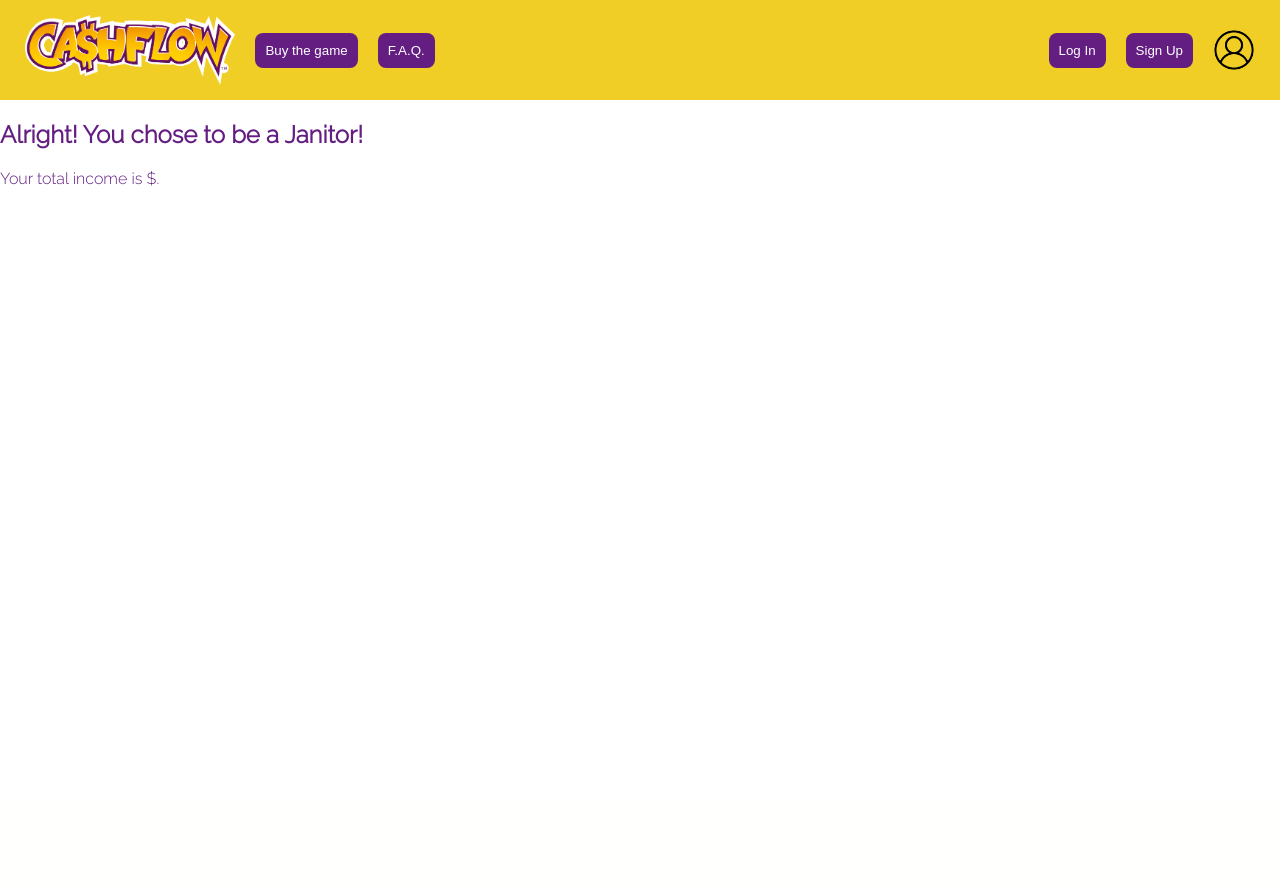
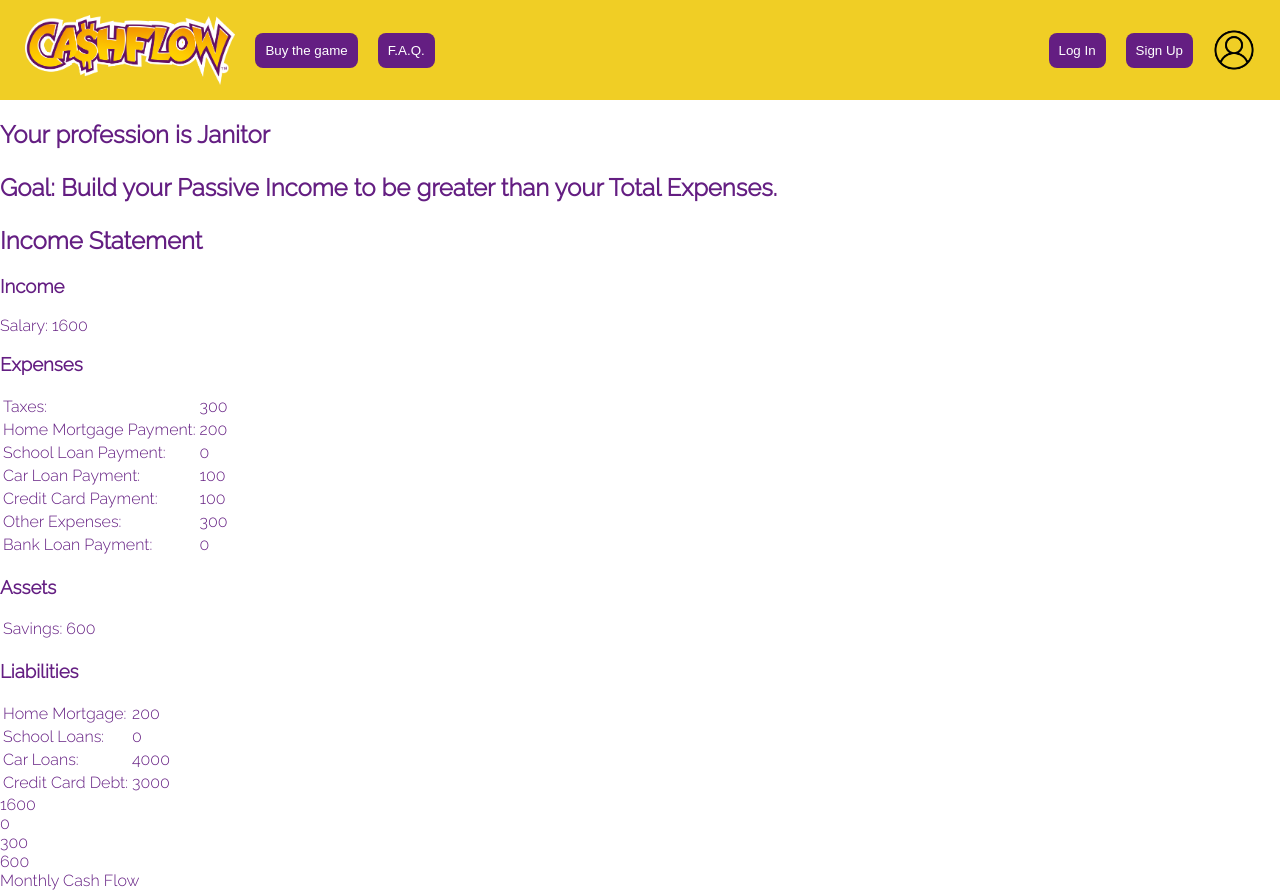
Before and after one commit to ZinoM21/cashflow, a Flask app: page /playing/janitor in a window 1280 px wide. Before the commit the page ends 186 px from the top, so only its background shows below. Run offline with Flask 2, Linux system fonts and the light colour scheme.

Commit message:
First content for playing_job.html

```diff
--- a/app/templates/playing_job.html
+++ b/app/templates/playing_job.html
@@ -6,13 +6,175 @@
 
 {% block main %}
 
-    <section>
-        <h1>
-            Alright! You chose to be a {{ jobs[job]["name"] }}!
-        </h1>
-        <p>
-            Your total income is ${{ jobs[job]["income"]}}.
-        </p>
-    </section>
+    <div>
+        <section class="content_head">
+            <h1>
+                <span id="your_profession">
+                    Your profession is
+                </span>
+                <span id="profession">
+                    {{ jobs[job]["name"] }}
+                </span>
+                <p id="goal">
+                    Goal: Build your <strong>Passive Income</strong> to be greater than your <strong>Total Expenses</strong>.
+                </p>
+            </h1>
+        </section>
+        <section id="content_body">
+            <h2>
+                Income Statement
+            </h2>
+            <div class="overview" id="income">
+                <h3>
+                    Income
+                </h3>
+                <table>
+                    <tr>
+                        Salary:
+                    </tr>
+                    <tr>
+                        {{ jobs[job]["salary"] }}
+                    </tr>
+                </table>
+            </div>
+            <div class="overview" id="expenses">
+                <h3>
+                    Expenses
+                </h3>
+                <table>
+                    <tr>
+                        <td>
+                            Taxes:
+                        </td>
+                        <td>
+                            {{ jobs[job]["tax"] }}
+                        </td>
+                    </tr>
+                    <tr>
+                        <td>
+                            Home Mortgage Payment:
+                        </td>
+                        <td>
+                            {{ jobs[job]["home_mortgage_payment"] }}
+                        </td>
+                    </tr>
+                    <tr>
+                        <td>
+                            School Loan Payment:
+                        </td>
+                        <td>
+                            {{ jobs[job]["school_loan_payment"] }}
+                        </td>
+                    </tr>
+                    <tr>
+                        <td>
+                            Car Loan Payment:
+                        </td>
+                        <td>
+                            {{ jobs[job]["car_loan_payment"] }}
+                        </td>
+                    </tr>
+                    <tr>
+                        <td>
+                            Credit Card Payment:
+                        </td>
+                        <td>
+                            {{ jobs[job]["credit_card_payment"] }}
+                        </td>
+                    </tr>
+                    <tr>
+                        <td>
+                            Other Expenses:
+                        </td>
+                        <td>
+                            {{ jobs[job]["other_expenses"] }}
+                        </td>
+                    </tr>
+                    <tr>
+                        <td>
+                            Bank Loan Payment:
+                        </td>
+                        <td>
+                            {{ jobs[job]["bank_loan_payment"] }}
+                        </td>
+                    </tr>
+                </table>
+            </div>
+            <div class="overview" id="assets">
+                <h3>
+                    Assets
+                </h3>
+                <table>
+                    <tr>
+                        <td>
+                            Savings:
+                        </td>
+                        <td>
+                            {{ jobs[job]["savings"] }}
+                        </td>
+                    </tr>
+                </table>
+            </div>
+            <div class="overview" id="liabilities">
+                <h3>
+                    Liabilities
+                </h3>
+                <table>
+                    <tr>
+                        <td>
+                            Home Mortgage:
+                        </td>
+                        <td>
+                            {{ jobs[job]["home_mortgage_payment"] }}
+                        </td>
+                        <tr>
+                            <td>
+                                School Loans:
+                            </td>
+                            <td>
+                                {{ jobs[job]["school_loans"] }}
+                            </td>
+                        </tr>
+                        <tr>
+                            <td>
+                                Car Loans:
+                            </td>
+                            <td>
+                                {{ jobs[job]["car_loans"] }}
+                            </td>
+                        </tr>
+                        <tr>
+                            <td>
+                                Credit Card Debt:
+                            </td>
+                            <td>
+                                {{ jobs[job]["credit_card_debt"] }}
+                            </td>
+                        </tr>
+                    </tr>
+                </table>
+            </div>
+            <div id="calc">
+                <div class="num_box thin">
+                    {{ jobs[job]["salary"] }}
+                </div>
+                <div class="num_box thick">
+                    {{ jobs[job]["cashflow"] }}
+                </div>
+                <div class="num_box thin">
+                    {{ jobs[job]["income"] }}
+                </div>
+                <div class="num_box thick">
+                    {{ jobs[job]["tax"] }} <!-- calc all expenses !! -->
+                </div>
+                <div class="num_box dotted">
+                    {{ jobs[job]["payday"] }}
+                </div>
+                <span id="monthly_text">
+                    Monthly Cash Flow
+                </span>
+            </div>
+        </section>
+    </div>
 
 {% endblock %}
```
